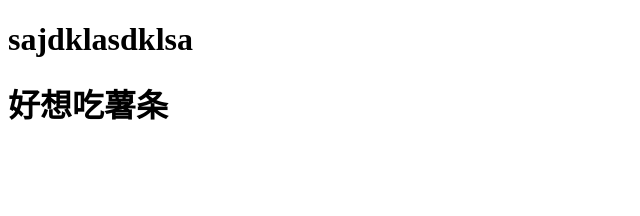
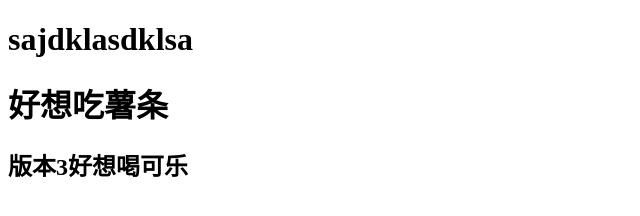
Before and after one commit to zdjzce923/git-demo01, a plain HTML site: page index.html in a window 1280 px wide. Shown: the whole page, without its empty margins (0-640 px from the left). Drawn offline with Linux system fonts and the light colour scheme.

Commit message:
添加了想喝可乐

```diff
--- a/index.html
+++ b/index.html
@@ -10,6 +10,7 @@
   <h1>
     sajdklasdklsa
     <h1>好想吃薯条</h1>
+    <h2>版本3好想喝可乐</h2>
   </h1>
 </body>
 </html>
```
